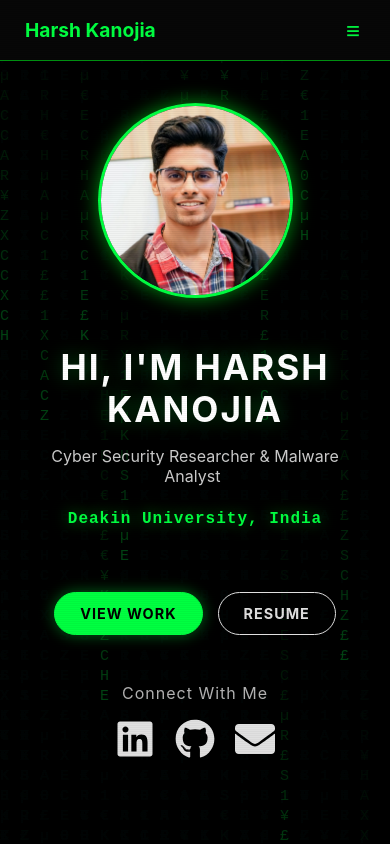
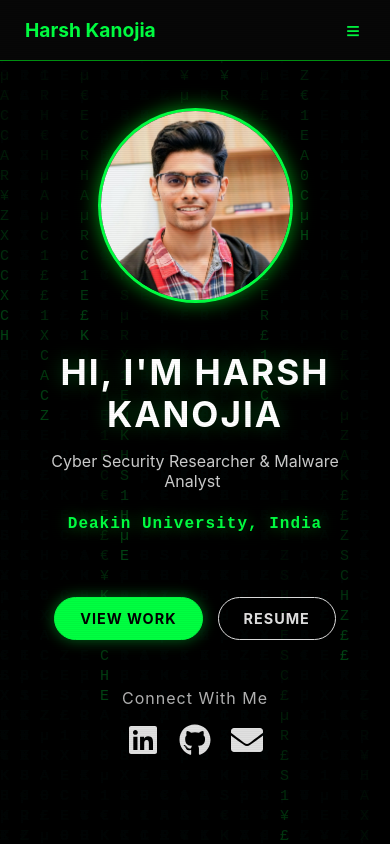
Before and after one commit to harsh-hak/harsh-hak.github.io, a React (Vite) app: page / in a window 390 px wide. Shown: the top 844 px of the page. Built offline with nearby package versions, Linux system fonts and the light colour scheme.

Commit message:
style: make Connect With Me section responsive

```diff
--- a/src/components/Hero.jsx
+++ b/src/components/Hero.jsx
@@ -91,11 +91,16 @@ const Hero = () => {
                 .cursor-blink { animation: blink 1s step-end infinite; }
                 @keyframes blink { 50% { opacity: 0; } }
 
+                .connect-text { font-size: 1.5rem; }
+                .connect-icon { font-size: 2.5rem; }
+
                 @media (max-width: 768px) {
                     .hero-title {
                         white-space: normal !important;
                         font-size: 2.2rem !important;
                     }
+                    .connect-text { font-size: 1.2rem; }
+                    .connect-icon { font-size: 2rem; }
                 }
             `}</style>
 
@@ -156,10 +161,9 @@ const Hero = () => {
                 </div>
 
                 <div style={{ marginTop: '3rem', textAlign: 'center' }}>
-                    <p style={{
+                    <p className="connect-text" style={{
                         color: 'var(--text)',
                         marginBottom: '1rem',
-                        fontSize: '1.5rem',
                         letterSpacing: '1px',
                         opacity: 0.8
                     }}>
@@ -167,19 +171,22 @@ const Hero = () => {
                     </p>
                     <div style={{ display: 'flex', gap: '20px', justifyContent: 'center' }}>
                         <a href={`https://linkedin.com/in/${resumeData.contact.linkedin}`} target="_blank" rel="noopener noreferrer"
-                            style={{ color: 'var(--text)', fontSize: '2.5rem', transition: '0.3s' }}
+                            className="connect-icon"
+                            style={{ color: 'var(--text)', transition: '0.3s' }}
                             onMouseEnter={(e) => e.target.style.color = 'var(--primary)'}
                             onMouseLeave={(e) => e.target.style.color = 'var(--text)'}>
                             <FaLinkedin />
                         </a>
                         <a href={`https://github.com/${resumeData.contact.github}`} target="_blank" rel="noopener noreferrer"
-                            style={{ color: 'var(--text)', fontSize: '2.5rem', transition: '0.3s' }}
+                            className="connect-icon"
+                            style={{ color: 'var(--text)', transition: '0.3s' }}
                             onMouseEnter={(e) => e.target.style.color = 'var(--primary)'}
                             onMouseLeave={(e) => e.target.style.color = 'var(--text)'}>
                             <FaGithub />
                         </a>
                         <a href={`mailto:${resumeData.contact.email}`}
-                            style={{ color: 'var(--text)', fontSize: '2.5rem', transition: '0.3s' }}
+                            className="connect-icon"
+                            style={{ color: 'var(--text)', transition: '0.3s' }}
                             onMouseEnter={(e) => e.target.style.color = 'var(--primary)'}
                             onMouseLeave={(e) => e.target.style.color = 'var(--text)'}>
                             <FaEnvelope />
```
